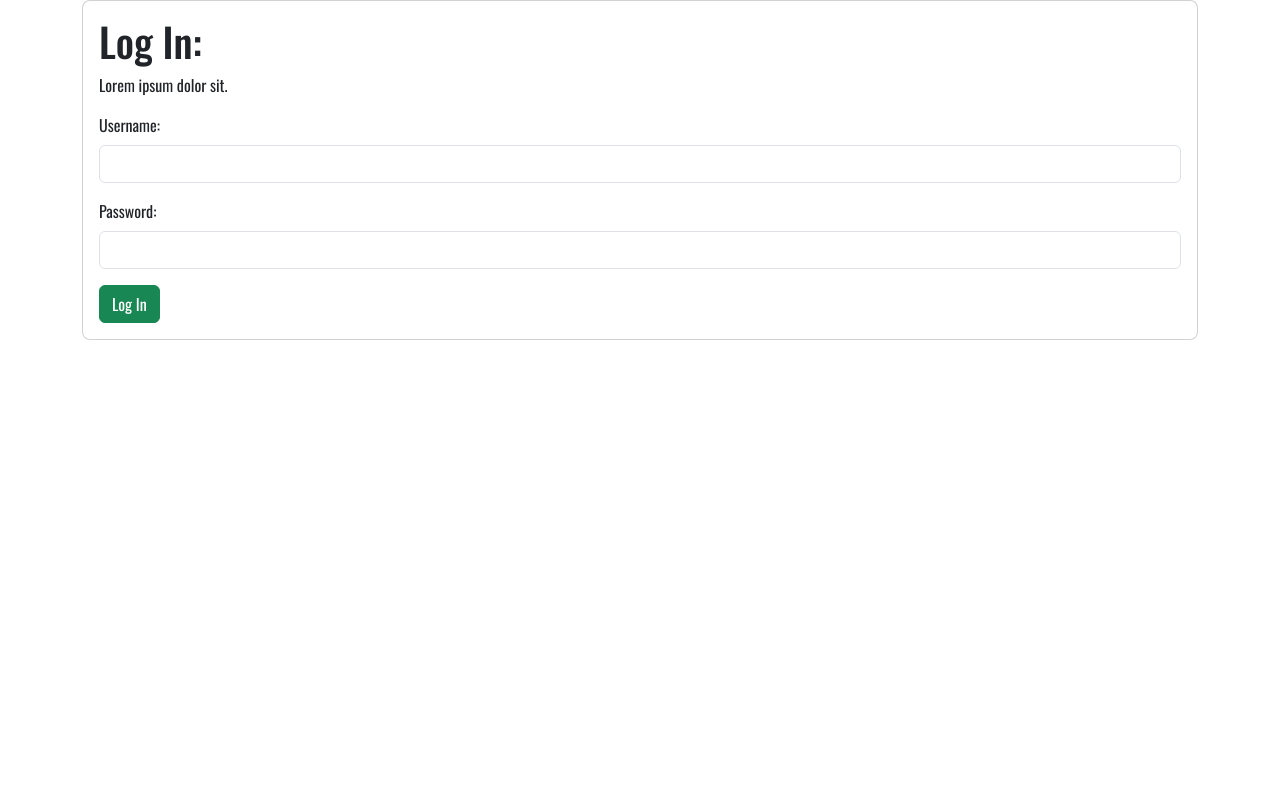
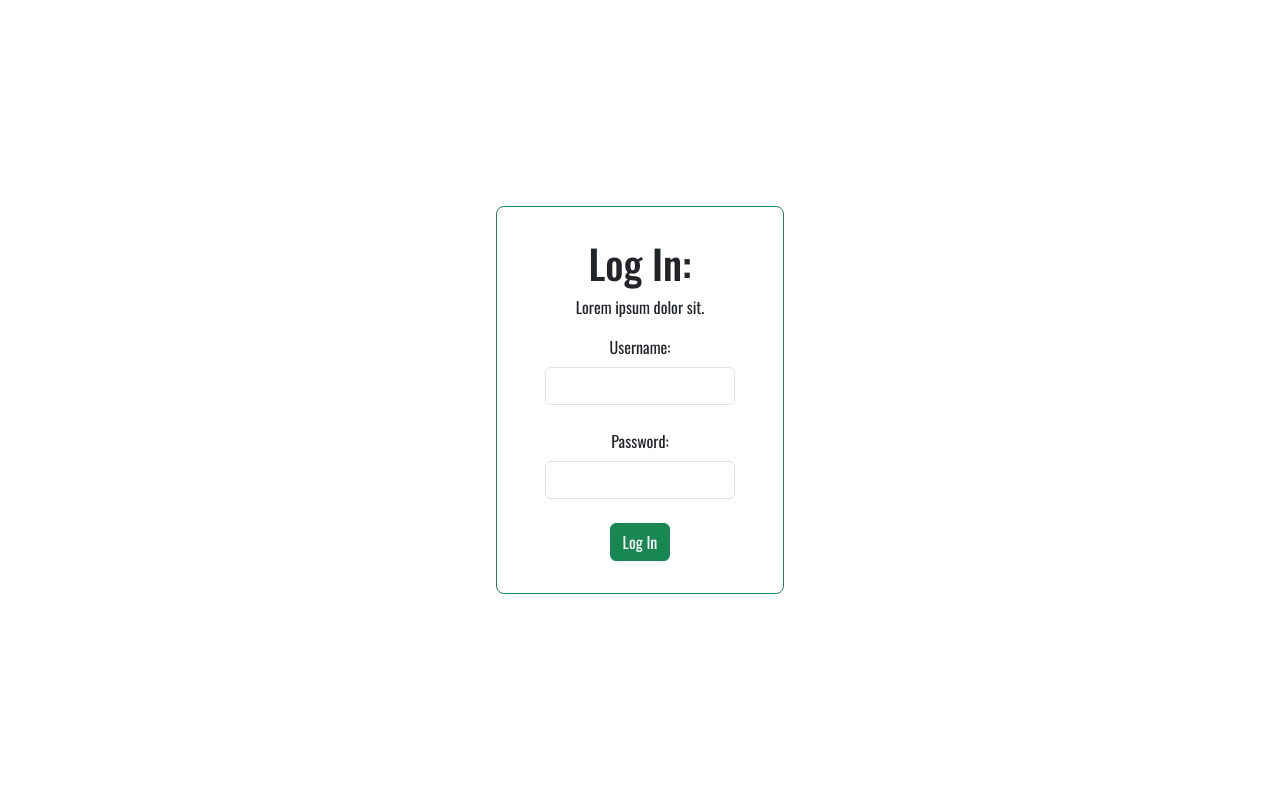
Before and after one commit to carloshobmeier/CaringCrafters, a PHP site: page /login.php in a window 1280 px wide. Run offline with PHP 8.4, Linux system fonts and the light colour scheme; some web fonts are replaced.

Commit message:
Adding style to the log in page

```diff
--- a/login.php
+++ b/login.php
@@ -10,17 +10,17 @@
 </head>
 <body>
     <main>
-        <div class="container">
-            <div class="card rounded-3">
+        <div class="container text-center">
+            <div class="card rounded-3 px-3 py-3 border-success">
                 <div class="card-body">
                     <h1>Log In:</h1>
                     <p>Lorem ipsum dolor sit.</p>
                     <form action="#" method="get">
-                        <div class="mb-3">
+                        <div class="mb-4 px-3">
                             <label for="formGroupExampleInput" class="form-label">Username:</label>
                             <input type="text" class="form-control" id="formGroupExampleInput">
                         </div>
-                        <div class="mb-3">
+                        <div class="mb-4 px-3">
                             <label for="formGroupExampleInput2" class="form-label">Password:</label>
                             <input type="text" class="form-control" id="formGroupExampleInput2">
                         </div>
--- a/style/login.css
+++ b/style/login.css
@@ -1,5 +1,8 @@
-.card-body {
+body {
     display: flex;
     flex-direction: column;
-
+    justify-content: center;
+    align-items: center;
+    width: 100%;
+    height: 100vh;
 }
```
